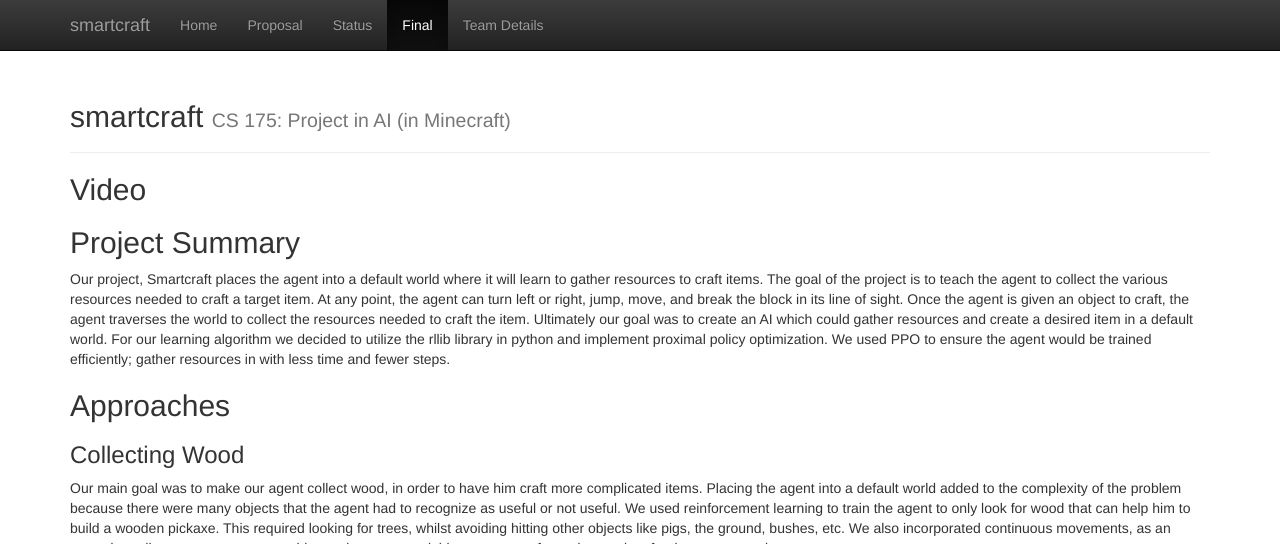
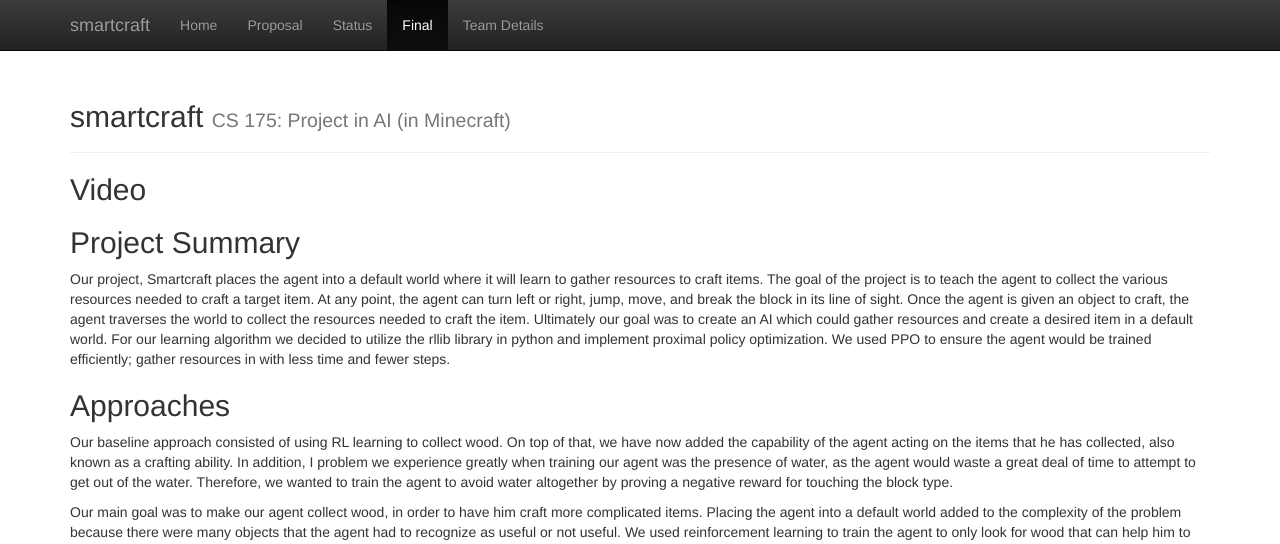
Before and after one commit to parth-parekh/CS175, a Jekyll site: the page built from docs/final.md, in a window 1280 px wide and 900 px high, cut to the strip 0-544 px from the top of the window. Built offline with Jekyll 4.4.1, drawn with Linux system fonts in a browser that asks for light colours.

Commit message:
Update final.md

```diff
--- a/docs/final.md
+++ b/docs/final.md
@@ -7,7 +7,8 @@
 ## Project Summary
 Our project, Smartcraft places the agent into a default world where it will learn to gather resources to craft items. The goal of the project is to teach the agent to collect the various resources needed to craft a target item. At any point, the agent can turn left or right, jump, move, and break the block in its line of sight. Once the agent is given an object to craft, the agent traverses the world to collect the resources needed to craft the item. Ultimately our goal was to create an AI which could gather resources and create a desired item in a default world. For our learning algorithm we decided to utilize the rllib library in python and implement proximal policy optimization. We used PPO to ensure the agent would be trained efficiently; gather resources in with less time and fewer steps.
 ## Approaches
-### Collecting Wood
+Our baseline approach consisted of using RL learning to collect wood. On top of that, we have now added the capability of the agent acting on the items that he has collected, also known as a crafting ability. In addition, I problem we experience greatly when training our agent was the presence of water, as the agent would waste a great deal of time to attempt to get out of the water. Therefore, we wanted to train the agent to avoid water altogether by proving a negative reward for touching the block type.
+
 Our main goal was to make our agent collect wood, in order to have him craft more complicated items. Placing the agent into a default world added to the complexity of the problem because there were many objects that the agent had to recognize as useful or not useful. We used reinforcement learning to train the agent to only look for wood that can help him to build a wooden pickaxe. This required looking for trees, whilst avoiding hitting other objects like pigs, the ground, bushes, etc. We also incorporated continuous movements, as an upgrade to discrete movements, as this requires more variables to account for and more time for the agent to train.
 
 <img width="554" alt="Screen Shot 2021-11-18 at 11 10 23 PM" src="https://user-images.githubusercontent.com/47614025/142580320-fcd6e141-6626-4514-8d34-ed4dc558d40e.png"> [Source](https://arxiv.org/pdf/1707.06347.pdf)
@@ -15,7 +16,9 @@
 By using information from previous runs, we are able to train the agent to perform smarter and smarter actions each run. One problem we ran into at first was adjusting to the time requried for the agent to actually break wood. The reward system was not reacting accurately to some thing we saw on the screen, so we had to change the amount of time the agent must pause after beginning an attack command.
 
 Our PPO psuedocode looks like this following:
-![image](https://user-images.githubusercontent.com/47614025/145696738-76bea018-7307-463d-9417-02f28fbe3552.png)[Source](https://spinningup.openai.com/en/latest/algorithms/ppo.html#proximal-policy-optimization)
+
+![image](https://user-images.githubusercontent.com/47614025/145696738-76bea018-7307-463d-9417-02f28fbe3552.png)
+[Source](https://spinningup.openai.com/en/latest/algorithms/ppo.html#proximal-policy-optimization)
 
 The PPO structure limits a lot of randomness that are involved in other machine learning algorithms, and for our purposes we wanted a stable learning algorithm. This is especially applicable to when we try to craft more complicated items that require chaining many actions together.
 
```
